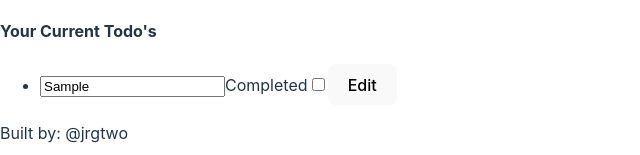
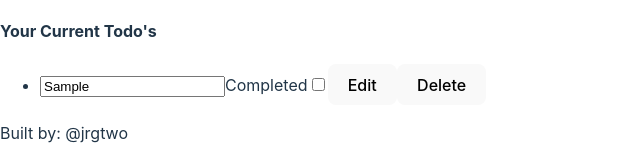
Before and after one commit to jrgtwo/vite-playground, a React (Vite) app: page / in a window 1280 px wide. Both pictures are taken after typing "Sample" into the empty fields and a click on the input 339 px from the left and 460 px from the top of the page. Shown: the part 445-600 px from the top of the page, without its empty margins (0-640 px from the left). Built offline with nearby package versions, Linux system fonts and the light colour scheme.

Commit message:
feat: adding delete functionality

```diff
--- a/src/components/todo/Todo.tsx
+++ b/src/components/todo/Todo.tsx
@@ -11,9 +11,11 @@ export type StateArgs = {
 }
 export type TodoItem = {
   title: string,
-  completed: boolean
+  completed: boolean,
+  id: number
 }
 export type TodoStore = TodoItem[]
+
 const todoStore: TodoStore = []
 
 const TodoComponent = () => {
@@ -24,7 +26,7 @@ const TodoComponent = () => {
     <>
       <Header />
       <TodoInput state={todoState} updateState={setTodoState} />
-      <TodoList state={todoState} />
+      <TodoList state={todoState} updateState={setTodoState} />
       <Footer />
     </>
   )
--- a/src/components/todo/TodoInput.tsx
+++ b/src/components/todo/TodoInput.tsx
@@ -5,18 +5,22 @@ const TodoInputComponent = ({ state, updateState }: StateArgs) => {
 
   const handleSubmit = useCallback((event: React.FormEvent<HTMLFormElement>) => {
     event.preventDefault()
+
     const todoInput = event.currentTarget.todo
     const title = todoInput.value
-    if (title.length === 0) {
-      return
+
+    if (title.length === 0) return
+
+    const newTodoItem = {
+      title: title,
+      completed: false,
+      id: state[state.length - 1]?.id + 1 || 0
     }
+    const newState = [...state, newTodoItem]
+    updateState?.(newState)
 
-    const arr = [...state, {
-      title: title,
-      completed: false
-    }]
-    updateState?.(arr)
     todoInput.value = ''
+
   }, [state, updateState]);
 
   return (
--- a/src/components/todo/TodoItem.tsx
+++ b/src/components/todo/TodoItem.tsx
@@ -1,6 +1,22 @@
-import type { TodoItem as _TodoItem } from "./Todo"
+import { useCallback } from "react"
+import type { TodoItem as _TodoItem, StateArgs } from "./Todo"
 
-const TodoItemComponent = ({ title, completed }: _TodoItem) => {
+const TodoItemComponent = ({
+  state,
+  updateState,
+  title,
+  completed,
+  id
+}: StateArgs & _TodoItem) => {
+
+  const handleDelete = useCallback((event: React.FormEvent) => {
+    event.preventDefault()
+
+    const newState = state.filter((todo: _TodoItem) => todo.id !== id)
+    updateState?.(newState)
+
+  }, [id, state, updateState])
+
   return (
     <>
       <li>
@@ -8,6 +24,7 @@ const TodoItemComponent = ({ title, completed }: _TodoItem) => {
         <label htmlFor="completedTodo">Completed</label>
         <input name="completedTodo" type="checkbox" checked={completed} />
         <button>Edit</button>
+        <button onClick={handleDelete}>Delete</button>
       </li>
     </>
   )
--- a/src/components/todo/TodoList.tsx
+++ b/src/components/todo/TodoList.tsx
@@ -1,9 +1,14 @@
 import { TodoItem } from './TodoItem'
 import type { StateArgs, TodoItem as _TodoItem } from './Todo'
 
-const TodoListComponent = ({ state }: StateArgs) => {
-  const todos = state.map(({ title, completed }: _TodoItem) =>
-    <TodoItem title={title} completed={completed} />
+const TodoListComponent = ({ state, updateState }: StateArgs) => {
+  const todos = state.map(({ title, completed, id }: _TodoItem) =>
+    <TodoItem
+      title={title}
+      completed={completed}
+      id={id}
+      state={state}
+      updateState={updateState} />
   )
 
   return (
```
